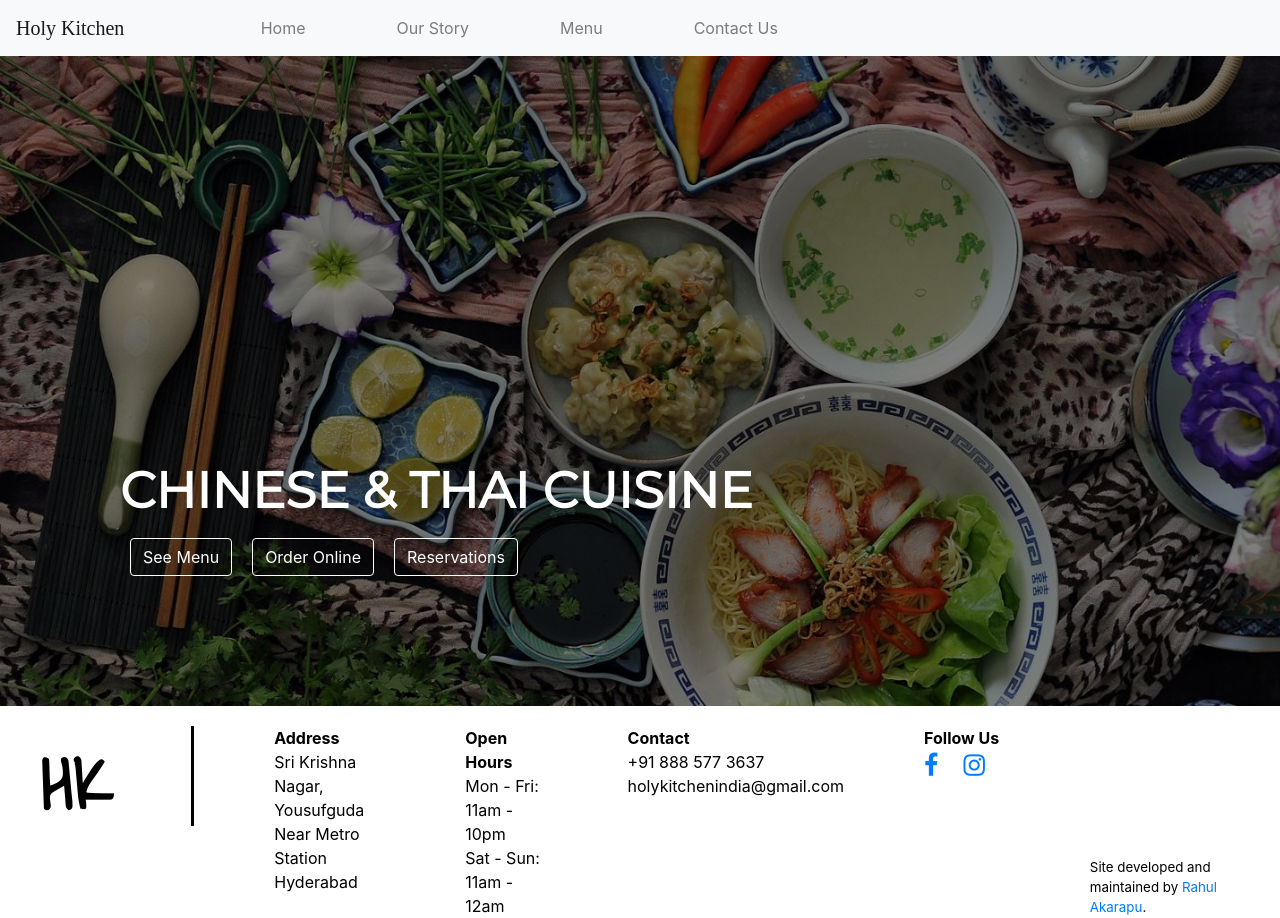
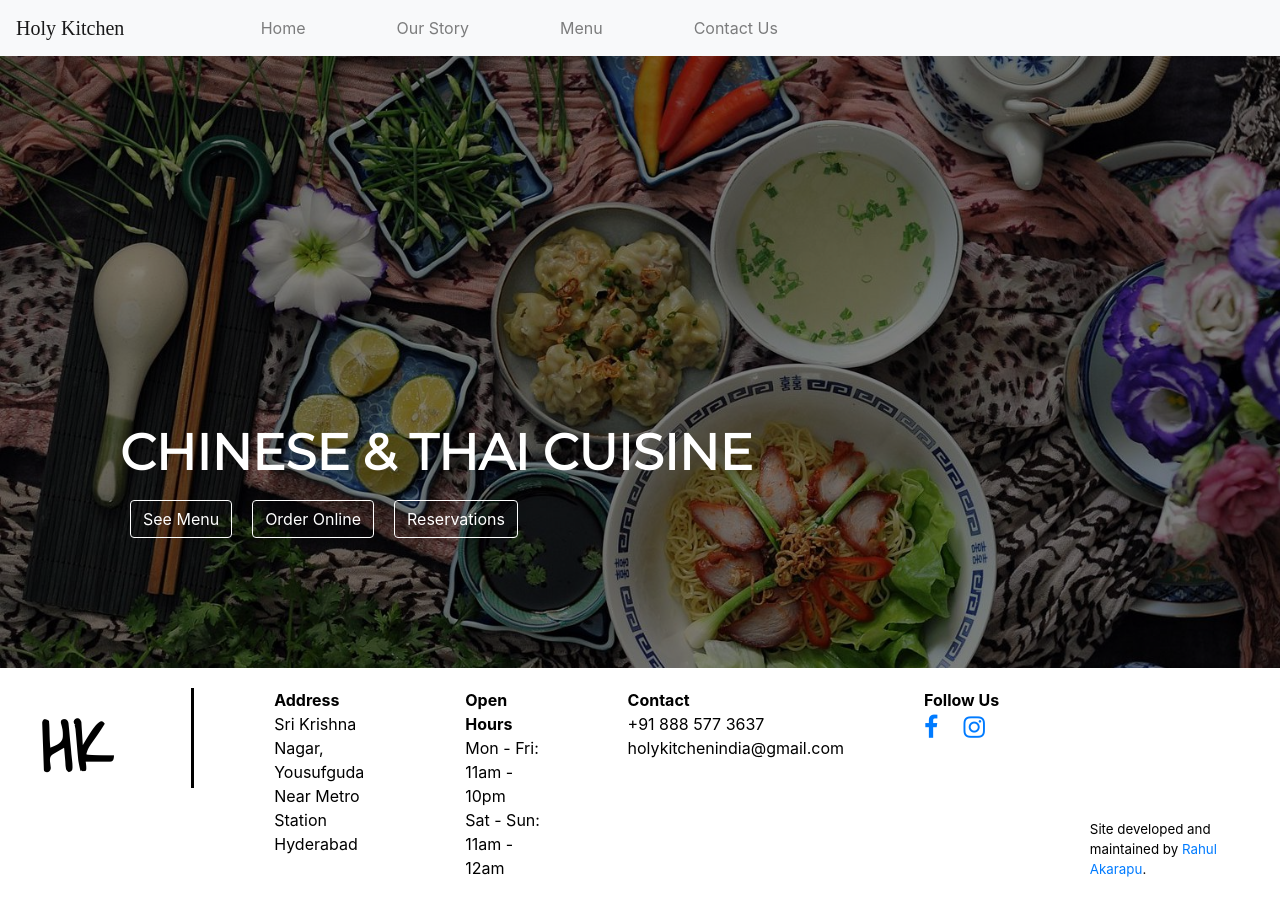
Before and after one commit to rahulakarapu/theholykitchen, a React (Create React App) app: page / in a window 1280 px wide. After the commit the page ends 880 px from the top, so only its background shows below. Built offline with nearby package versions, Linux system fonts and the light colour scheme; a web font is replaced by a local one.

Commit message:
Calculate the height of the container dynamically

```diff
--- a/src/App.css
+++ b/src/App.css
@@ -1,5 +1,19 @@
 .App {
   text-align: center;
+}
+
+.AppContainer {
+  position: relative;
+  overflow: hidden;
+  height: calc(100vh - 188px);
+}
+
+.AppHeader {
+  height: 56px;
+}
+
+.AppFooter {
+  height: 132px;
 }
 
 .hk-logo {
@@ -27,13 +41,17 @@ html,body,#wrapper {
   font-family: "BlinkMacSystemFont";
   display: flex;
   flex-direction: row;
-  justify-content: center
+  justify-content: center;
 }
 
 .bgImage {
   width: 100%;
-  height: 650px;
   background-size: cover;
+  position: absolute;
+  top: 0;
+  bottom: 0;
+  left: 0;
+  right: 0;
 }
 
 .containerTitle {
@@ -102,10 +120,6 @@ html,body,#wrapper {
   font-size: smaller;
 }
 
-.containerLayout {
-  position: relative;
-}
-
 .containerFlex {
   position: absolute;
   display: flex;
--- a/src/App.js
+++ b/src/App.js
@@ -16,7 +16,7 @@ class App extends React.Component {
         <div className="AppContainer">
           {this.renderContainer()}
         </div>
-        <footer>
+        <footer className="AppFooter">
           {this.renderFooter()}
         </footer>
       </div>
--- a/src/Container.js
+++ b/src/Container.js
@@ -9,27 +9,33 @@ var oContainer = {
 };
 
 class Container extends React.Component {
+
+    // constructor(props) {
+    //     super(props);
+    //     this.state = {};
+    // }
+
     render() {
         return (
-            <div className="containerLayout">
             <section className="bgImage" style={ oContainer }>
                     <div className= "containerFlex">
-
                         <div>
                             <span className="containerTitle">CHINESE & THAI CUISINE</span>
                         </div>
-
                         <div className="containerActionButtons">
                             <Button variant="outline-primary">See Menu</Button>
                             <Button variant="outline-primary">Order Online</Button>
-                                <Button variant="outline-primary">Reservations</Button>
+                            <Button variant="outline-primary" onClick={this.fnMakeReservation}>Reservations</Button>
                         </div>
                     </div>
             </section>
-            </div>
-
         );
     }
+
+    fnMakeReservation = (event) => {
+        alert("clicked");
+        debugger;
+    };
 }
 
 export default Container;
--- a/src/Header.js
+++ b/src/Header.js
@@ -4,7 +4,7 @@ import { Nav } from 'react-bootstrap';
 
 function Header(props) {
     return (
-        <Navbar bg="light" expand="lg">
+        <Navbar bg="light" expand="lg" className="headerContainer">
             <Navbar.Brand href="#home" className="hk-logo">Holy Kitchen</Navbar.Brand>
             <Navbar.Toggle aria-controls="basic-navbar-nav" />
             <Navbar.Collapse id="basic-navbar-nav">
```
Lines whose indentation alone changed are shown as unchanged.
